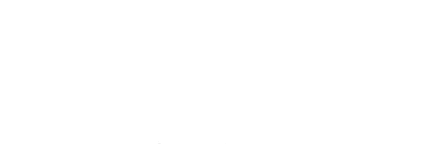
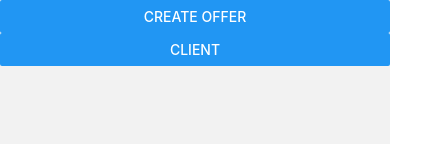
Before and after one commit to BrojoonChoi/DogsLife, a React Native app: screen /Server in a window 390 px wide. Before the commit this address had no page. Shown: the top 144 px of the page, 436 px wide, since content can reach past the window. Built offline with nearby package versions, Linux system fonts and the light colour scheme; what @react-native-firebase/app would draw is missing.

Commit message:
client implement

```diff
--- a/App.tsx
+++ b/App.tsx
@@ -3,6 +3,8 @@
 import { SafeAreaView, ScrollView, StatusBar, StyleSheet, Text, useColorScheme, View } from 'react-native';
 import LoginView from './Views/LoginView'
 import HomeView from './Views/HomeView'
+import ClientView from './Views/ClientView'
+import ServerView from './Views/ServerView'
 import {NavigationContainer,} from '@react-navigation/native'
 import {createNativeStackNavigator,} from '@react-navigation/native-stack'
 import firebase from '@react-native-firebase/app'
@@ -29,6 +31,8 @@
       <Stack.Navigator initialRouteName='Login' screenOptions={{ headerShown: false }}>
         <Stack.Screen name='Login' component={LoginView}/>
         <Stack.Screen name='Home' component={HomeView}/>
+        <Stack.Screen name='Client' component={ClientView}/>
+        <Stack.Screen name='Server' component={ServerView}/>
       </Stack.Navigator>
     </NavigationContainer>
   );
--- a/Views/ClientView.tsx
+++ b/Views/ClientView.tsx
@@ -1,5 +1,6 @@
 import React, { useState } from 'react';
 import { View, Button, Alert } from 'react-native';
+import firebase from '@react-native-firebase/app'
 import database from '@react-native-firebase/database'
 import { RTCSessionDescription, RTCPeerConnection, RTCView } from 'react-native-webrtc';
 
@@ -22,7 +23,7 @@
   const [remoteStream, setRemoteStream] = useState(null);
 
   const readOffer = async () => {
-    const offerRef = database().ref('offers/user1');
+    const offerRef = firebase.database().ref('offers/user1');
 
     // Retrieve the offer (SDP) from Firebase
     const snapshot = await offerRef.once('value');
@@ -35,23 +36,23 @@
     //stream.getTracks().forEach((track) => pc.addTrack(track, stream));
 
     // Set the remote description (offer)
-    console.log("here1")
-    const offerDes = new RTCSessionDescription(offer);
+    const offerDes = new RTCSessionDescription({sdp:offer._sdp, type:offer._type});
+    console.log(offerDes.sdp)
+    console.log(offerDes.type)
     await pc.setRemoteDescription(offerDes);
-    console.log("here2")
 
     // Create an answer and set it as local description
     const answer = await pc.createAnswer();
     await pc.setLocalDescription(answer);
 
     // Store the answer (SDP) in Firebase
-    const answerRef = database().ref('answers/user2');
+    const answerRef = database().ref('answers/user1');
     answerRef.set({ sdp: pc.localDescription });
 
     // Listen for ICE candidates and add them to the connection
     pc.onicecandidate = (event) => {
       if (event.candidate) {
-        const candidateRef = database().ref('candidates/user2');
+        const candidateRef = database().ref('candidates/user1');
         candidateRef.push(event.candidate.toJSON());
       }
     };
--- a/Views/LoginView.tsx
+++ b/Views/LoginView.tsx
@@ -35,6 +35,8 @@
 
             <View style={Styles.contentsContainer}>
                 <Button title='Home' onPress={() => ButtonPress()} />
+                <Button title='Client' onPress={() => navigation.reset({routes: [{name: 'Client'}]})} />
+                <Button title='Server' onPress={() => navigation.reset({routes: [{name: 'Server'}]})} />
                 <GoogleSigninButton onPress={() => onGoogleButtonPress()}/>
             </View>
         </SafeAreaView>
--- a/Views/ServerView.tsx
+++ b/Views/ServerView.tsx
@@ -51,7 +51,7 @@
   return (
     <View key={"test"}>
       <Button title="Create Offer" onPress={createOffer} />
-      <Button title="Client" onPress={() => {navigation.navigate('User2')}} />
+      <Button title="Client" onPress={() => {navigation.navigate('Client')}} />
     </View>
   );
 };
```
